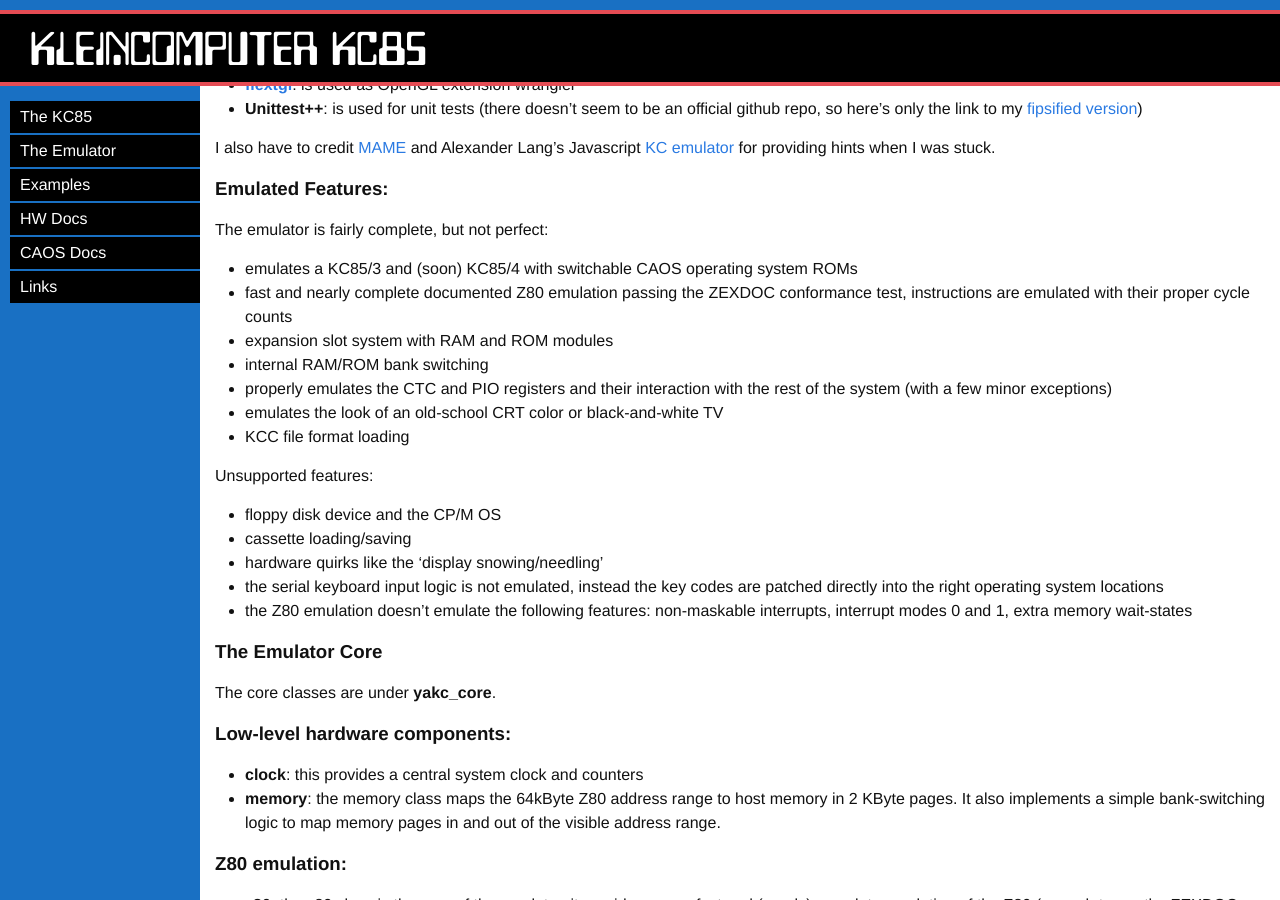
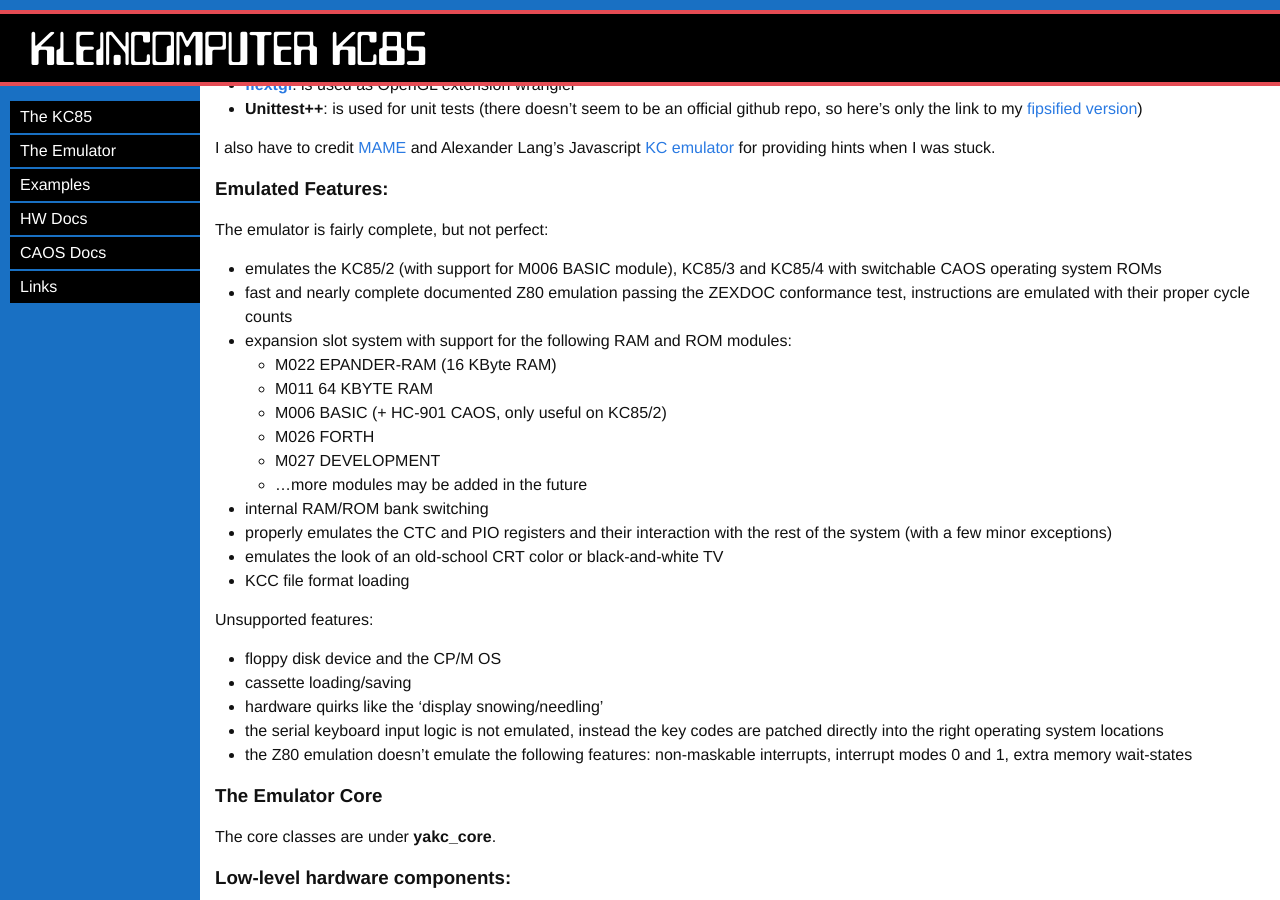
Before and after one commit to floooh/yakc, a Jekyll site: the page built from web/p020_emulator.md, in a window 1280 px wide and 900 px high, scrolled down 613 px. Built offline with Jekyll 4.4.1, drawn with Linux system fonts in a browser that asks for light colours; Markdown is read by kramdown in place of the engine named in the settings.

Commit message:
Webpage fixes

```diff
--- a/web/p020_emulator.md
+++ b/web/p020_emulator.md
@@ -53,10 +53,16 @@ for providing hints when I was stuck.
 
 The emulator is fairly complete, but not perfect:
 
-- emulates a KC85/3 and (soon) KC85/4 with switchable CAOS operating system ROMs
+- emulates the KC85/2 (with support for M006 BASIC module), KC85/3 and KC85/4 with switchable CAOS operating system ROMs
 - fast and nearly complete documented Z80 emulation passing the ZEXDOC
   conformance test, instructions are emulated with their proper cycle counts
-- expansion slot system with RAM and ROM modules
+- expansion slot system with support for the following RAM and ROM modules:
+    - M022 EPANDER-RAM (16 KByte RAM)
+    - M011 64 KBYTE RAM
+    - M006 BASIC (+ HC-901 CAOS, only useful on KC85/2)
+    - M026 FORTH
+    - M027 DEVELOPMENT
+    - ...more modules may be added in the future
 - internal RAM/ROM bank switching
 - properly emulates the CTC and PIO registers and their interaction with the
 rest of the system (with a few minor exceptions)
```
